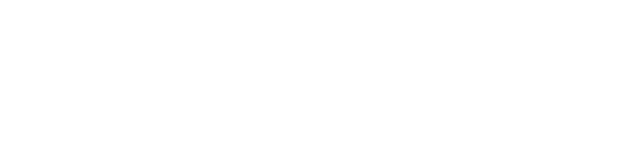
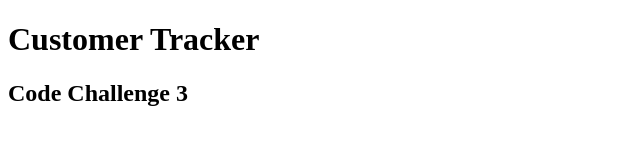
Before and after one commit to Ivelisse-Feliciano/Customer-Tracker, a plain HTML site: page index.html in a window 1280 px wide. Shown: the whole page, without its empty margins (0-640 px from the left). Drawn offline with Linux system fonts and the light colour scheme.

Commit message:
updated html

```diff
--- a/index.html
+++ b/index.html
@@ -6,6 +6,8 @@
     <title>Document</title>
 </head>
 <body>
+    <h1>Customer Tracker</h1>
+    <h2>Code Challenge 3</h2>
     <script src="cc_3.js"></script>
 </body>
 </html>
```
